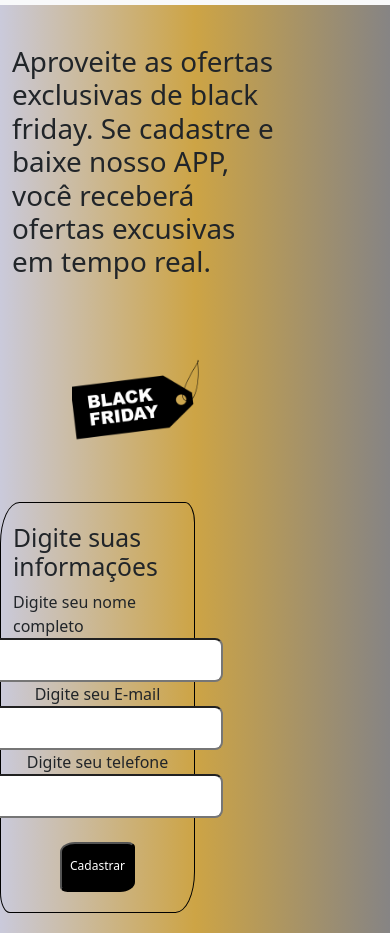
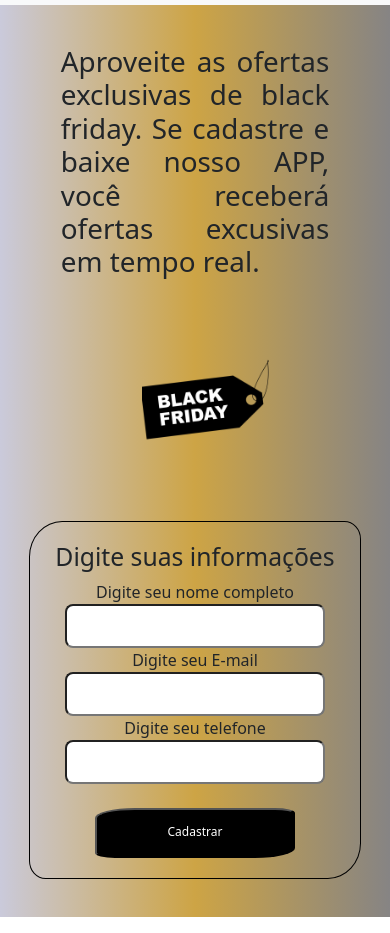
Before and after one commit to renaneliakim1/landing-page-black-friday, a plain HTML site: page index.html in a window 390 px wide. Shown: the part 51-984 px from the top of the page. Drawn offline with nearby package versions, Linux system fonts and the light colour scheme.

Commit message:
alterações corretas sem bootstrap

```diff
--- a/index.html
+++ b/index.html
@@ -72,7 +72,7 @@
                 <input type="email" name="email" aria-required="true">
 
                 <form action="telefone"> Digite seu telefone</form>
-                <input type="number" name="telefone" aria-required="true">
+                <input type="tel" name="telefone" aria-required="true">
                 <br>
 
                 <b><a href=""><input type="submit" value="Cadastrar" class="button" id="cadastrar" /></b></a>
--- a/style.css
+++ b/style.css
@@ -61,7 +61,7 @@ input{
     align-items: center;
     justify-items: center;
     position: center;
-    width: 100%;
+    width: 200px;
 }
 
 input [submit]{
@@ -105,7 +105,7 @@ input [submit]{
 .col-6{
     border: 1px;
     border-radius: 10px;
-    width: 25%;
+    width: 100%;
     border-color: black;
     display: flex;
     justify-items: center;
@@ -122,6 +122,10 @@ input [submit]{
 
 }
 
+.col-6 input{
+    width: 100%;
+}
+
 
 #blackfriday{
     width: 120%;
@@ -130,3 +134,47 @@ input [submit]{
     margin-top: 30px;
     margin-bottom: 0;
 }
+
+
+@media (max-width: 480px) {
+    .row{
+        justify-content: center;
+        margin: 5%;
+    }
+
+    .col-9{
+        text-align: justify;
+        margin: auto;
+        width: 85%;
+
+    }
+    .col-6{
+        display: flex;
+        border: 1px;
+        border-radius: 10px;
+        border-color: black;
+        justify-items: center;
+        align-items: center;
+        flex-direction: column;
+        align-items: center;
+        border: 1px solid rgb(0, 0, 0);
+        border-radius: 10% 5%;
+        margin: 5%;
+        margin-bottom: 40px;
+
+
+    }
+
+    .col-6 input{
+        width: 85%;
+    }
+
+    .row .col-6{
+        width: 85%;
+        margin: 5%;
+    }
+
+
+
+
+}
```
